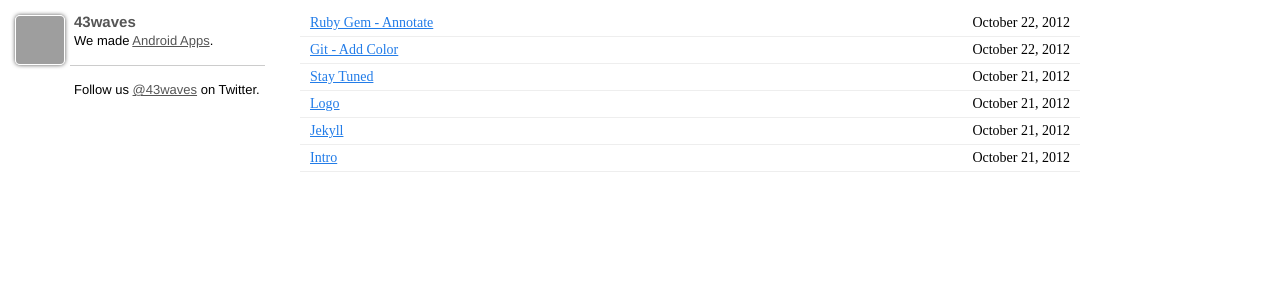
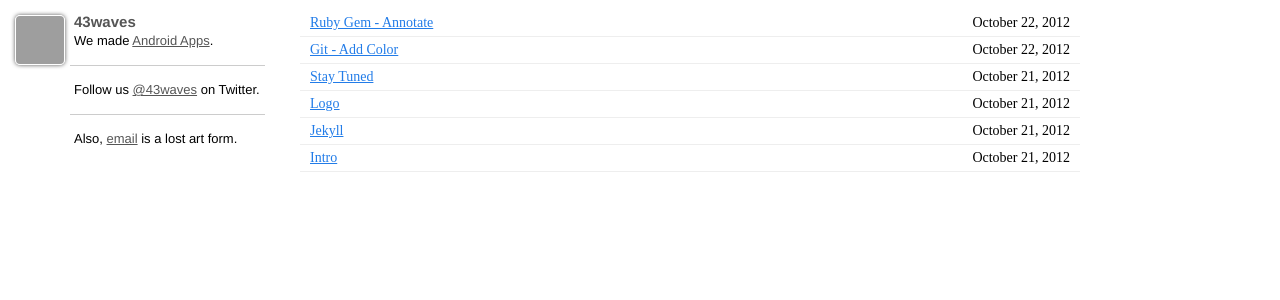
Before and after one commit to 43waves/43waves.github.io, a Jekyll site: the page built from index.html, in a window 1280 px wide. Shown: the top 300 px of the page. Built offline with Jekyll 4.4.1, drawn with Linux system fonts in a browser that asks for light colours; nearby versions of some CDN libraries; Markdown is read by kramdown in place of the engine named in the settings; comment, search, counter and statistics services are not loaded; grey boxes are pictures that could not be loaded.

Commit message:
Add email link

```diff
--- a/_layouts/layout.html
+++ b/_layouts/layout.html
@@ -44,8 +44,11 @@
         <div class="byline separation">
           We made <a href="https://play.google.com/store/apps/developer?id=kumabotz">Android Apps</a>.
         </div>
+        <div class="byline separation">
+          Follow us <a href="http://twitter.com/43waves">@43waves</a> on Twitter.<br />
+        </div>
         <div class="byline">
-          Follow us <a href="http://twitter.com/43waves">@43waves</a> on Twitter.<br />
+          Also, <a href="mailto:&#109;&#105;&#110;&#101;&#115;&#104;&#097;&#102;&#116;&#045;&#103;&#097;&#112;&#064;&#122;&#097;&#099;&#104;&#104;&#111;&#108;&#109;&#097;&#110;&#046;&#099;&#111;&#109;">email</a> is a lost art form.
         </div>
       </div>
     </div>
```
